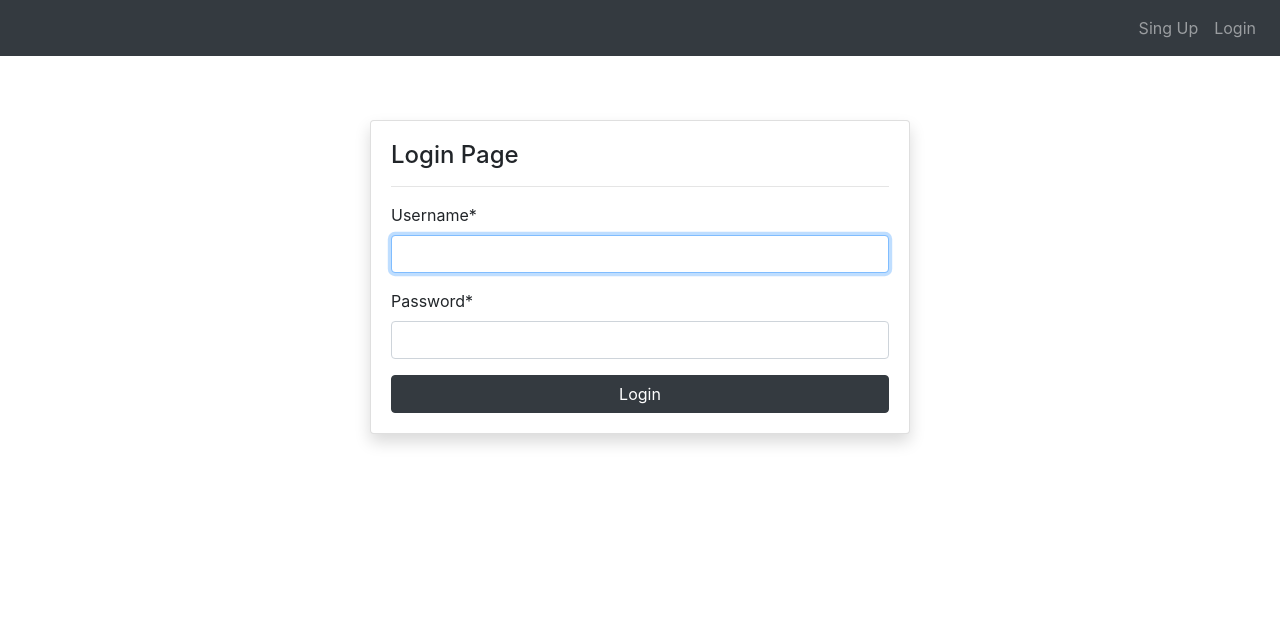
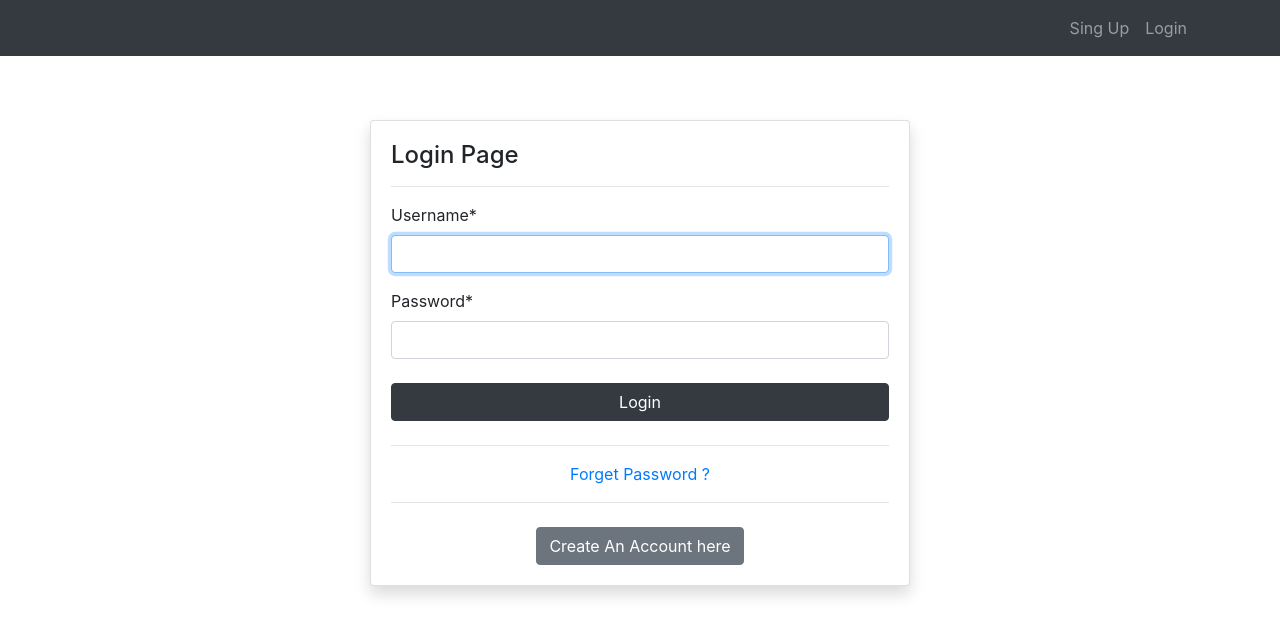
Before and after one commit to MRX-Baiz/posts, a Django app: page /login/ in a window 1280 px wide. Shown: the top 636 px of the page. Run offline with Django 5.2, Linux system fonts and the light colour scheme; some libraries are stand-ins or nearby versions.

```diff
--- a/blog/urls.py
+++ b/blog/urls.py
@@ -2,6 +2,6 @@ from django.urls import path
 from . import views
 
 urlpatterns = [
-    path('', views.index, name='home page'),
-    path('about/', views.about, name='about page'),
+    path('', views.index, name='home-page'),
+    path('about/', views.about, name='about-page'),
 ]
--- a/blog/views.py
+++ b/blog/views.py
@@ -15,7 +15,7 @@ def index(request):
             instance = form.save(commit=False)
             instance.author = request.user
             instance.save()
-            return redirect('home page')
+            return redirect('home-page')
     else:
         form = PostForm()
     context = {
--- a/templates/partials/nav.html
+++ b/templates/partials/nav.html
@@ -1,7 +1,8 @@
 <nav class="navbar navbar-expand-lg navbar-dark bg-dark fixed-top">
-    {% if request.user.is_authenticated %}
+
     <div class="container">
-        <a class="navbar-brand" href="#">BasicBlogger</a>
+        {% if request.user.is_authenticated %}
+        <a class="navbar-brand" href="{% url 'home-page' %}">BasicBlogger</a>
         <button class="navbar-toggler" type="button" data-toggle="collapse" data-target="#navbarSupportedContent" aria-controls="navbarSupportedContent" aria-expanded="false" aria-label="Toggle navigation">
         <span class="navbar-toggler-icon"></span>
         </button>
@@ -13,22 +14,22 @@
                         Go to
                     </a>
                     <div class="dropdown-menu">
-                         <a class="dropdown-item" href="#"> Home </a>
-                        <a class="dropdown-item" href="#"> About </a>
-                         <a class="dropdown-item" href="#"> Profile </a>
+                        <a class="dropdown-item" href="{% url 'home-page' %}"> Home </a>
+                        <a class="dropdown-item" href=""> About </a>
+                        <a class="dropdown-item" href="#"> Profile </a>
                     </div>
                 </li>
                 <li class="nav-item">
-                    <a class="nav-link" href="#"> Logout </a>
+                    <a class="nav-link" href="{% url 'logout_page' %}"> Logout </a>
                 </li>
             </ul>
             {% else %}
             <ul class="navbar-nav ml-auto">
                 <li class="nav-item dropdown">
-                    <a class="nav-link" href="#"> Sing Up </a>
+                    <a class="nav-link" href="{% url 'sign-up-page' %}"> Sing Up </a>
                 </li>
                 <li class="nav-item">
-                    <a class="nav-link" href="#"> Login </a>
+                    <a class="nav-link" href="{% url 'login_page' %}"> Login </a>
                 </li>
             </ul>
             {% endif %}
--- a/templates/users/login.html
+++ b/templates/users/login.html
@@ -12,8 +12,14 @@
                         <form method="POST">
                             {% csrf_token  %}
                             {{ form|crispy }}
-                            <input class="btn btn-dark btn-block" type="submit" value="Login">
+                            <input class="btn btn-dark btn-block my-4" type="submit" value="Login">
                         </form>
+                        <div class="text-center">
+                            <hr>
+                            <a href=""> Forget Password ? </a>
+                            <hr>
+                            <a class="btn btn-secondary mt-2" href="{% url 'sign-up-page' %}"> Create An Account here </a>
+                        </div>
                     </div>
                 </div>
             </div>
--- a/templates/users/logout.html
+++ b/templates/users/logout.html
@@ -12,6 +12,7 @@
                         <div class="alert alert-info">
                             You have been <bold> Logged Out </bold>.
                         </div>
+                        <a href="{% url 'login_page' %}"> Login </a>
                     </div>
                 </div>
             </div>
--- a/users/views.py
+++ b/users/views.py
@@ -9,7 +9,7 @@ def sign_up(request):
         form = SignUpForm(request.POST)
         if form.is_valid():
             form.save()
-            return redirect('home page')
+            return redirect('home-page')
     else:
         form = SignUpForm()
     context = {
```
Also changed, not shown: templates/users/logout_tst.html (added, +15 -0 lines).
